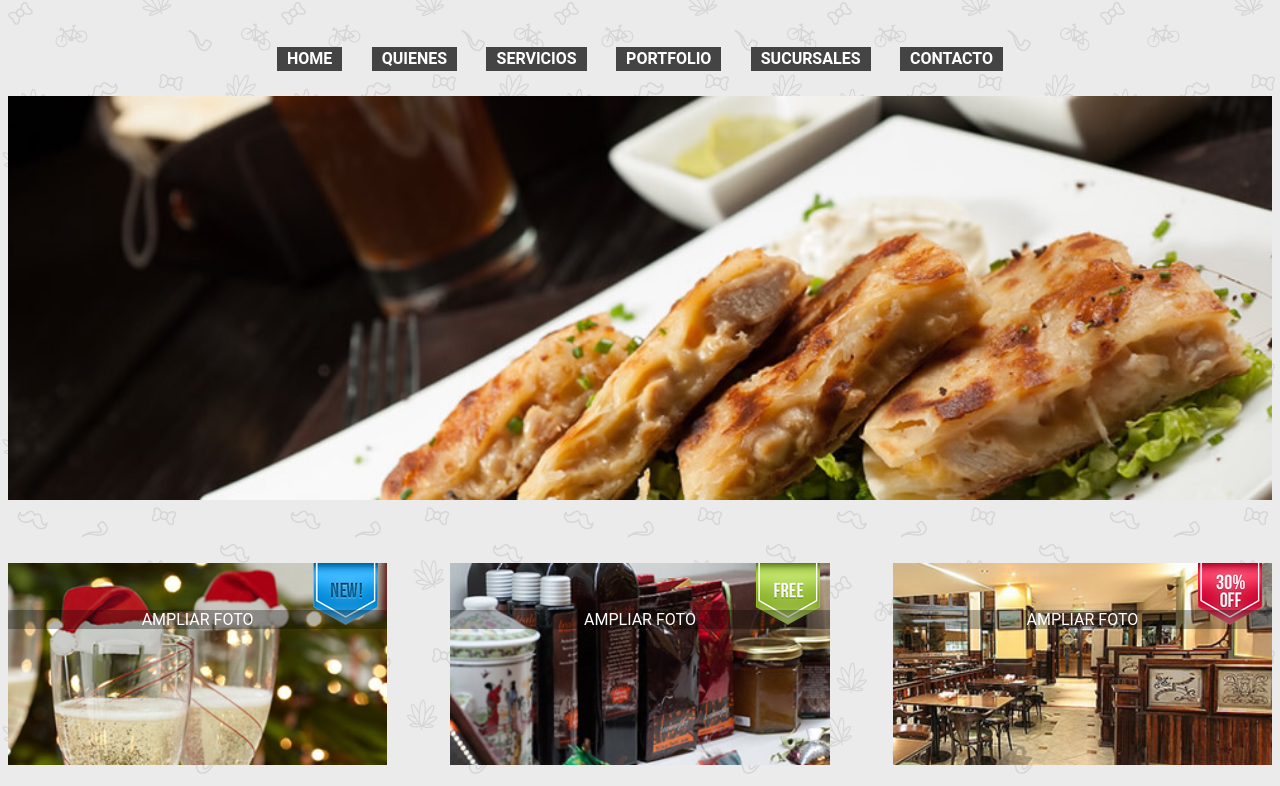
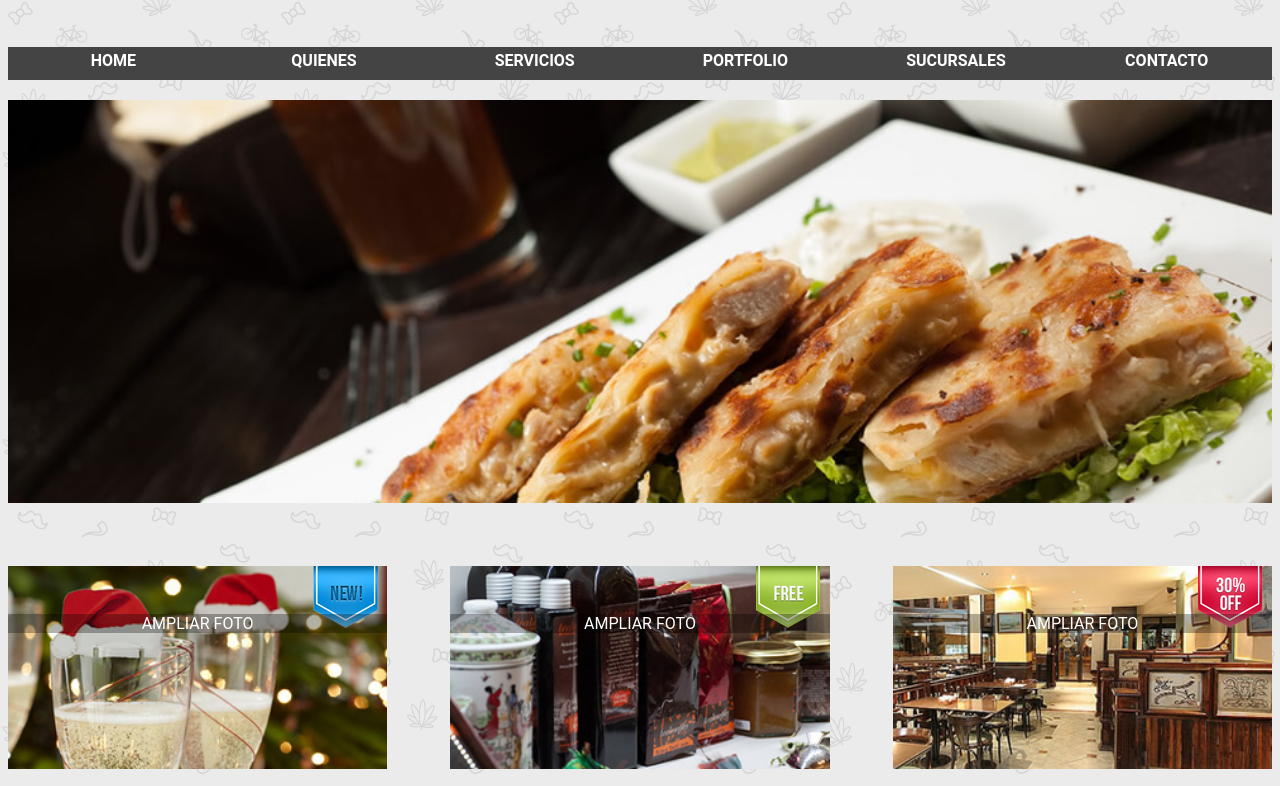
Before and after one commit to gimontivero/PracticaCssResponsive_Kitchening, a plain HTML site: page index.html in a window 1280 px wide. Shown: the part 164-950 px from the top of the page. Drawn offline with Linux system fonts and the light colour scheme.

Commit message:
ultima act

```diff
--- a/css/style.css
+++ b/css/style.css
@@ -158,17 +158,23 @@ p{
         display: none;
     }
     .main-nav{
-        text-align: center;
+        /*text-align: center;
         list-style-type: none;
         padding: 0;
-        margin: 0;
+        margin: 0;*/
         margin-bottom: 1%;
         line-height:150%;
-        overflow: hidden;
+        /*overflow: hidden;*/
+        position: relative;
+        display: flex;
+        justify-content: space-between;
     }
     .main-nav li {
-        display: inline;
-        padding: 1%;
+        width: 100%;
+        height: 120%;
+        background-color: rgb(68, 68, 68);
+        display: flex;
+       /* padding: 1%;*/
       }
     .main-nav a {
         font-weight: bold;
@@ -305,17 +311,22 @@ p{
         display: none;
     }
     .main-nav{
-        text-align: center;
+        /*text-align: center;
         list-style-type: none;
         padding: 0;
-        margin: 0;
+        margin: 0;*/
         margin-bottom: 1%;
         line-height:150%;
-        overflow: hidden;
+        /*overflow: hidden;*/
+        position: relative;
+        display: flex;
+        justify-content: space-between;
     }
     .main-nav li {
-        display: inline;
-        padding: 1%;
+        width: 100%;
+        height: 120%;
+        background-color: rgb(68, 68, 68);
+        display: flex;
       }
     .main-nav a {
         font-weight: bold;
```
